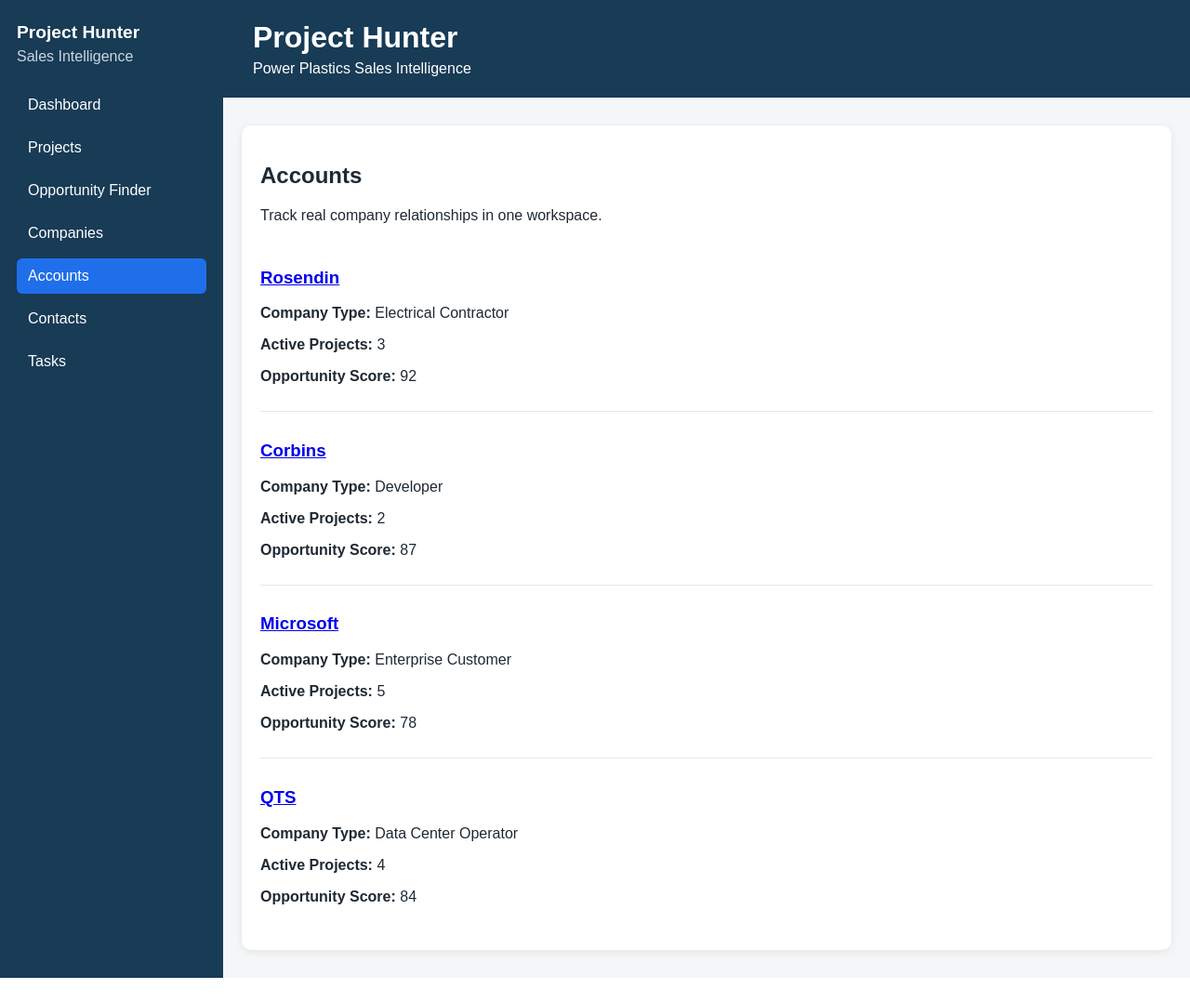
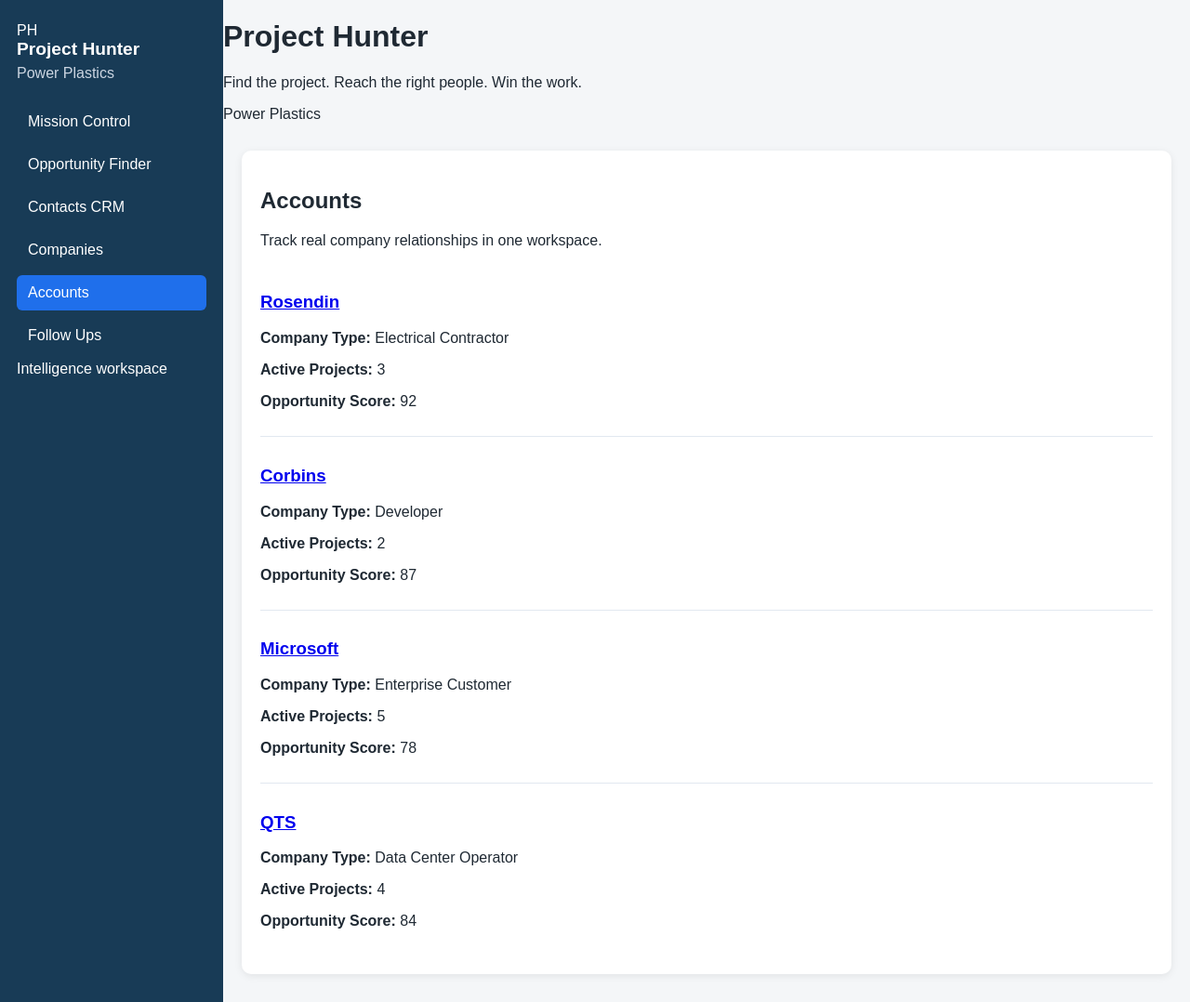
Before and after one commit to NickPowerPlastics/ProjectHunter, a Flask app: page /accounts in a window 1280 px wide. Shown: the whole page at 93% size. Before the commit the page ends 1052 px from the top, so only its background shows below. Run offline with Flask 3, Linux system fonts and the light colour scheme.

Commit message:
Refresh navigation for Mission Control workflow

```diff
--- a/ProjectHunter-main/templates/base.html
+++ b/ProjectHunter-main/templates/base.html
@@ -1,6 +1,8 @@
 <!doctype html>
-<html>
+<html lang="en">
 <head>
+    <meta charset="utf-8">
+    <meta name="viewport" content="width=device-width, initial-scale=1">
     <title>Project Hunter</title>
     <link rel="stylesheet" href="{{ url_for('static', filename='style.css') }}">
 </head>
@@ -8,29 +10,28 @@
     <div class="app-shell">
         <aside class="sidebar">
             <div class="sidebar-header">
-                <h2>Project Hunter</h2>
-                <p>Sales Intelligence</p>
+                <span class="brand-mark">PH</span>
+                <div><h2>Project Hunter</h2><p>Power Plastics</p></div>
             </div>
             <nav>
-                <a class="nav-link{% if active_page == 'dashboard' %} active{% endif %}" href="{{ url_for('home') }}">Dashboard</a>
-                <a class="nav-link{% if active_page == 'projects' %} active{% endif %}" href="{{ url_for('projects_page') }}">Projects</a>
+                <a class="nav-link{% if active_page == 'dashboard' %} active{% endif %}" href="{{ url_for('home') }}">Mission Control</a>
                 <a class="nav-link{% if active_page == 'discover' %} active{% endif %}" href="{{ url_for('discover_projects_page') }}">Opportunity Finder</a>
+                <a class="nav-link{% if active_page == 'contacts' %} active{% endif %}" href="{{ url_for('contacts_page') }}">Contacts CRM</a>
                 <a class="nav-link{% if active_page == 'companies' %} active{% endif %}" href="{{ url_for('companies_page') }}">Companies</a>
                 <a class="nav-link{% if active_page == 'accounts' %} active{% endif %}" href="{{ url_for('accounts_page') }}">Accounts</a>
-                <a class="nav-link{% if active_page == 'contacts' %} active{% endif %}" href="{{ url_for('contacts_page') }}">Contacts</a>
-                <a class="nav-link{% if active_page == 'tasks' %} active{% endif %}" href="{{ url_for('tasks_page') }}">Tasks</a>
+                <a class="nav-link{% if active_page == 'tasks' %} active{% endif %}" href="{{ url_for('tasks_page') }}">Follow Ups</a>
             </nav>
+            <div class="sidebar-footer">
+                <span class="live-dot"></span> Intelligence workspace
+            </div>
         </aside>
 
         <div class="content-area">
-            <header class="page-header">
-                <h1>Project Hunter</h1>
-                <p>Power Plastics Sales Intelligence</p>
+            <header class="topbar">
+                <div><h1>Project Hunter</h1><p>Find the project. Reach the right people. Win the work.</p></div>
+                <span class="workspace-badge">Power Plastics</span>
             </header>
-
-            <main>
-                {% block content %}{% endblock %}
-            </main>
+            <main>{% block content %}{% endblock %}</main>
         </div>
     </div>
 </body>
```
